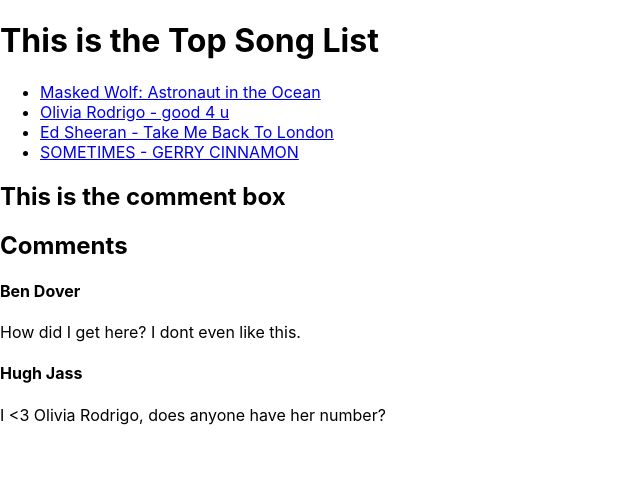
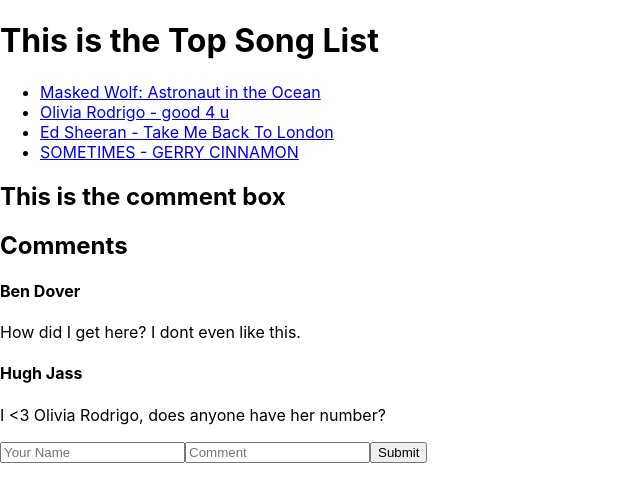
Before and after one commit to Andrew-Lindsay42/Week7Day2Lab, a React (Create React App) app: page / in a window 1280 px wide. Shown: the top 502 px of the page, without its empty margins (0-640 px from the left). Built offline with nearby package versions, Linux system fonts and the light colour scheme.

Commit message:
added ability to add and display comment

```diff
--- /dev/null
+++ b/src/components/CommentForm.js
@@ -0,0 +1,43 @@
+import React, {useState} from "react"
+
+const CommentForm = ({onCommentSubmit}) => {
+
+    const [author, setAuthor] = useState("")
+    const [text, setText] = useState("")
+    const handleAuthorChange = (event) => {
+            setAuthor(event.target.value)
+    }
+
+    const handleTextChange = (event) => {
+        setText(event.target.value)
+    }
+
+    const handleFormSubmit = (event) => {
+        event.preventDefault()
+        const authorToSubmit = author.trim()
+        const textToSubmit = text.trim()
+        // if (!authorToSubmit || !textToSubmit){
+        //     return
+        // }
+        onCommentSubmit( {
+            author: authorToSubmit,
+            text: textToSubmit
+        }
+        )
+        setAuthor("");
+        setText("");
+    }
+
+    return(
+        <form className="comment-form" onSubmit={handleFormSubmit}>
+            <input type="text" value={author} placeholder="Your Name" onChange={handleAuthorChange}/>
+
+            <input type="text" value={text} placeholder="Comment" onChange={handleTextChange}/>
+
+            <input type="submit" value="Submit"/>
+        </form>
+    )
+}
+
+
+export default CommentForm;
--- a/src/container/CommentBox.js
+++ b/src/container/CommentBox.js
@@ -1,5 +1,6 @@
 import React, {useState} from "react";
 import CommentList from "../components/CommentList";
+import CommentForm from "../components/CommentForm";
 
 const CommentBox = () => {
 
@@ -16,10 +17,19 @@
           }
     ])
 
+    const addComment = (submittedComment) => {
+        submittedComment.id = Date.now()
+        const updatedComments = [...comments, submittedComment]
+        setComments(updatedComments)
+    }
+
     return (
         <>
         <h2>This is the comment box</h2>
         <CommentList comments={comments}/>
+        <CommentForm onCommentSubmit={comment => addComment(comment)}/>
+
+
         </>
     )
 }
--- a/src/container/TopSongBox.js
+++ b/src/container/TopSongBox.js
@@ -28,6 +28,7 @@
         <h1>This is the Top Song List</h1>
         <SongList songs={songs} />
         <CommentBox />
+
         </>
     )
 }
```
